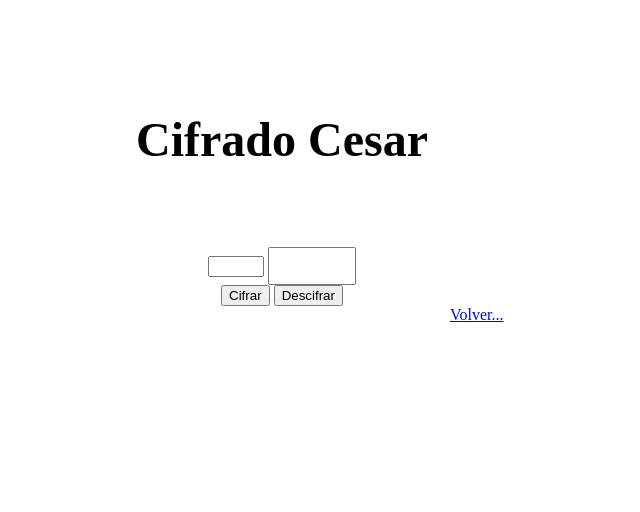
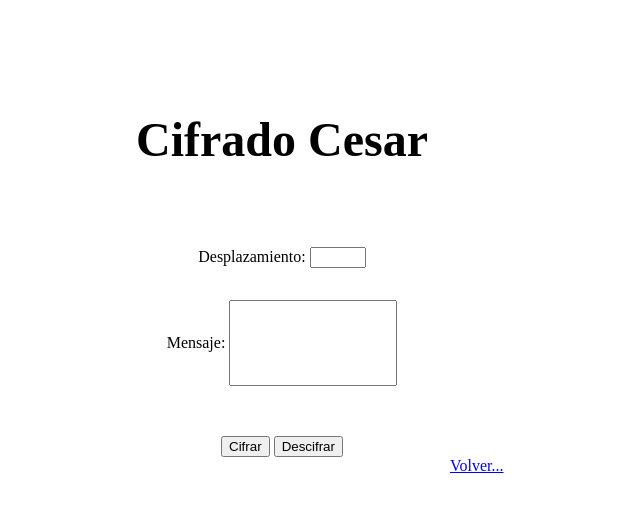
Before and after one commit to RequenaRojas/5IV7-RequenaRojas-Cecyt9, a plain HTML site: page 01 Cesar/cesar.html in a window 1280 px wide. Shown: the whole page, without its empty margins (358-998 px from the left). Drawn offline with Linux system fonts and the light colour scheme; files that its build step writes are made by us from their sources.

Commit message:
actividad sobre los metodos de codificacion

```diff
--- a/01 Cesar/cesar.html
+++ b/01 Cesar/cesar.html
@@ -11,8 +11,13 @@
 
     <center>
         <h1 style="padding-bottom: 3rem; padding-top: 5rem; font-size: 3rem;">Cifrado Cesar</h1>
+        <label>Desplazamiento: </label>
         <input type="number" id="desplazamiento" min="1" max="26">
-        <input id="cadena" cols="30" rows="10" style="width: 5rem; height: 2rem;">
+
+        <div style="padding-top: 2rem; padding-bottom: 2rem;">
+            <label>Mensaje: </label>
+            <input id="cadena" cols="30" rows="10" style="width: 10rem; height: 5rem;">
+        </div>
         <br>
         <input type="button" value="Cifrar" onclick="cifrar()" >
         <input type="button" value="Descifrar" onclick="descifrar()" >
```
Also changed, not shown: 02 Viggenere/viggener.html (+2 -2 lines), index.html (+2 -2 lines).
